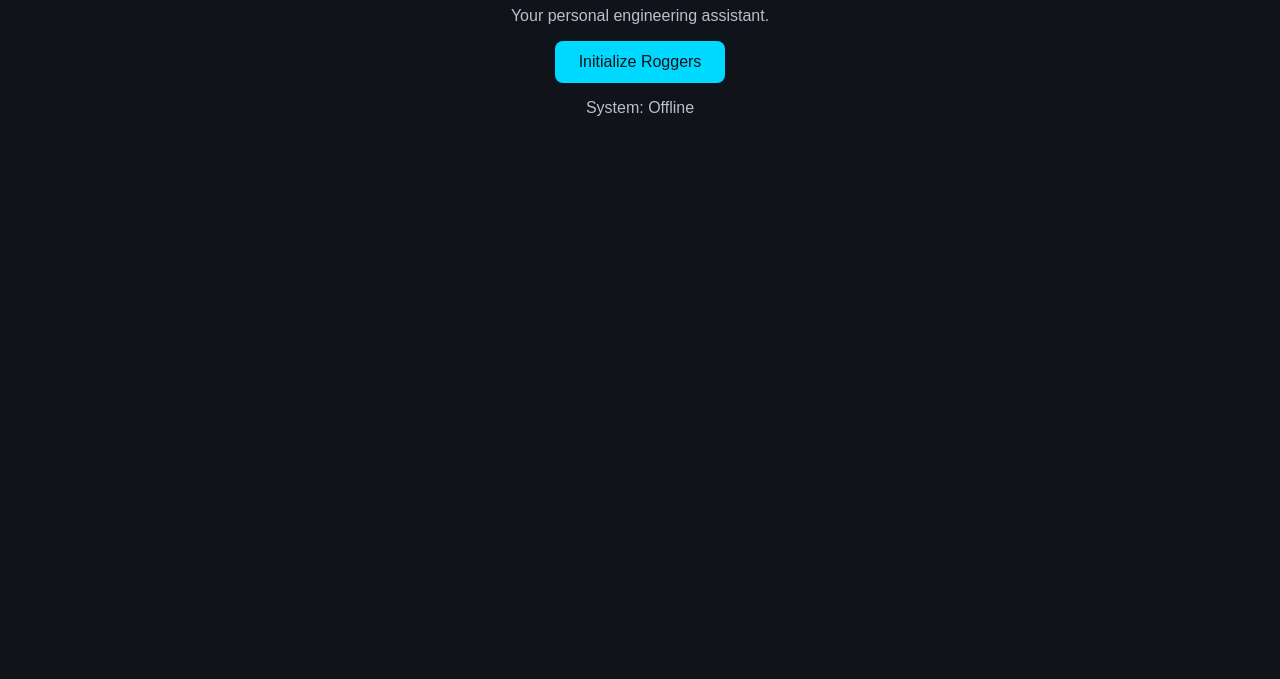
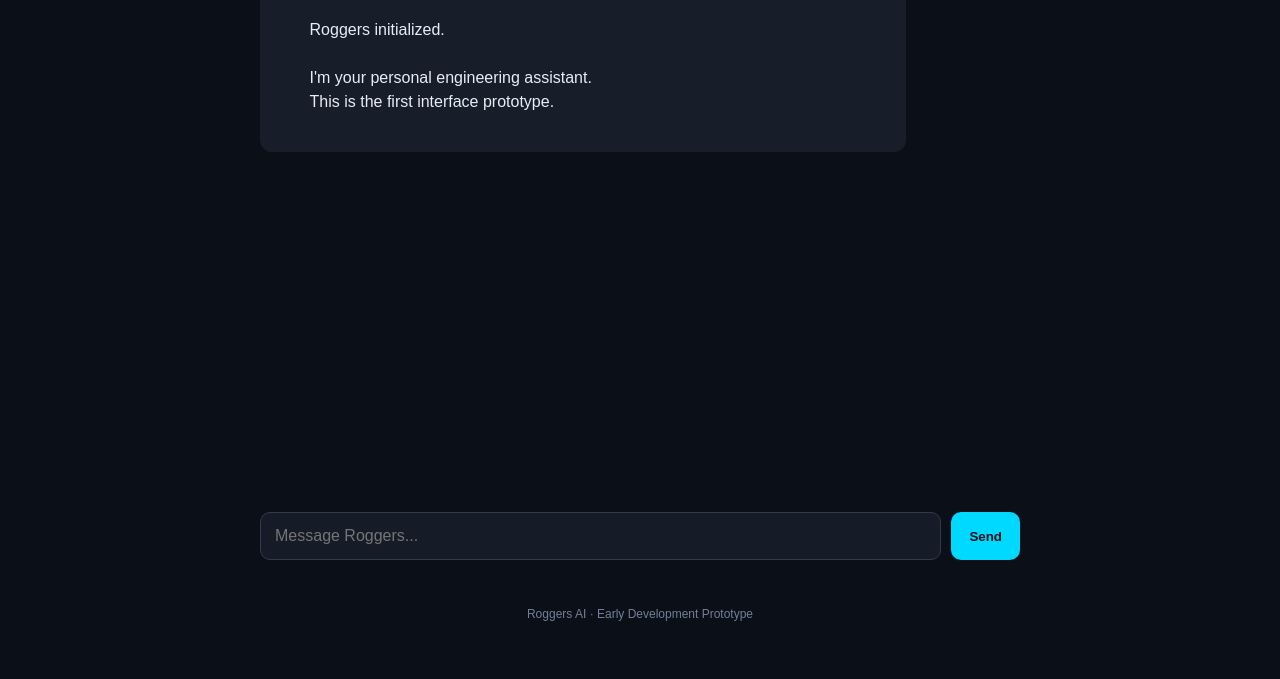
Before and after one commit to RajLabs01/Roggers-, a plain HTML site: page index.html in a window 1280 px wide. Shown: the part 121-800 px from the top of the page. Drawn offline with Linux system fonts and the light colour scheme.

Commit message:
Update index.html

```diff
--- a/index.html
+++ b/index.html
@@ -1,3 +1,4 @@
+
 <!DOCTYPE html>
 <html lang="en">
 <head>
@@ -6,49 +7,182 @@
   <title>Roggers AI</title>
 
   <style>
-    body {
-      background: #10131a;
-      color: white;
-      font-family: Arial, sans-serif;
-      text-align: center;
-      padding: 40px 20px;
+    * {
+      box-sizing: border-box;
     }
 
-    h1 {
-      color: #00d9ff;
+    body {
+      margin: 0;
+      background: #0b0f17;
+      color: #e8edf5;
+      font-family: Arial, sans-serif;
     }
 
-    p {
-      color: #b8c0cc;
+    header {
+      padding: 20px;
+      border-bottom: 1px solid #263040;
+      color: #00d9ff;
+      font-size: 22px;
+      font-weight: bold;
+    }
+
+    main {
+      max-width: 800px;
+      margin: auto;
+      padding: 20px;
+    }
+
+    #chat {
+      min-height: 65vh;
+      padding-bottom: 20px;
+    }
+
+    .message {
+      margin: 14px 0;
+      padding: 14px;
+      border-radius: 12px;
+      line-height: 1.5;
+      white-space: pre-wrap;
+    }
+
+    .user {
+      background: #173047;
+      margin-left: 15%;
+    }
+
+    .assistant {
+      background: #171e2a;
+      margin-right: 15%;
+    }
+
+    .input-area {
+      display: flex;
+      gap: 10px;
+      position: sticky;
+      bottom: 0;
+      background: #0b0f17;
+      padding: 12px 0;
+    }
+
+    input {
+      flex: 1;
+      min-width: 0;
+      padding: 14px;
+      border-radius: 10px;
+      border: 1px solid #303b4d;
+      background: #151c27;
+      color: white;
+      font-size: 16px;
     }
 
     button {
+      padding: 14px 18px;
+      border: none;
+      border-radius: 10px;
       background: #00d9ff;
-      color: #10131a;
-      border: none;
-      padding: 12px 24px;
-      border-radius: 8px;
-      font-size: 16px;
+      color: #071018;
+      font-weight: bold;
       cursor: pointer;
+    }
+
+    button:disabled {
+      opacity: 0.5;
+    }
+
+    footer {
+      color: #718096;
+      text-align: center;
+      font-size: 12px;
+      padding: 15px;
     }
   </style>
 </head>
 
 <body>
 
-  <h1>ROGGERS AI</h1>
+  <header>ROGGERS AI</header>
 
-  <p>Your personal engineering assistant.</p>
+  <main>
+    <div id="chat">
+      <div class="message assistant">
+        Roggers initialized.
 
-  <button onclick="showMessage()">Initialize Roggers</button>
+        I'm your personal engineering assistant.
+        This is the first interface prototype.
+      </div>
+    </div>
 
-  <p id="status">System: Offline</p>
+    <div class="input-area">
+      <input
+        id="messageInput"
+        type="text"
+        placeholder="Message Roggers..."
+        autocomplete="off"
+      >
+
+      <button id="sendButton">Send</button>
+    </div>
+  </main>
+
+  <footer>
+    Roggers AI · Early Development Prototype
+  </footer>
 
   <script>
-    function showMessage() {
-      document.getElementById("status").innerText =
-        "System: Initialized. Roggers is ready for development.";
+    const chat = document.getElementById("chat");
+    const input = document.getElementById("messageInput");
+    const sendButton = document.getElementById("sendButton");
+
+    function addMessage(text, role) {
+      const message = document.createElement("div");
+
+      message.className = "message " + role;
+      message.textContent = text;
+
+      chat.appendChild(message);
     }
+
+    function getResponse(text) {
+      const message = text.toLowerCase();
+
+      if (message.includes("hello") || message.includes("hi")) {
+        return "Hello, Raj. Roggers interface is operational.";
+      }
+
+      if (message.includes("robot")) {
+        return "Let's discuss your robotics project. What are we building?";
+      }
+
+      if (message.includes("who are you")) {
+        return "I'm Roggers, your personal engineering assistant prototype.";
+      }
+
+      return "Message received: " + text +
+        "\n\nThis is a demo response. Real AI integration is not connected yet.";
+    }
+
+    function sendMessage() {
+      const text = input.value.trim();
+
+      if (!text) return;
+
+      addMessage(text, "user");
+
+      const response = getResponse(text);
+
+      addMessage(response, "assistant");
+
+      input.value = "";
+      input.focus();
+    }
+
+    sendButton.addEventListener("click", sendMessage);
+
+    input.addEventListener("keydown", function(event) {
+      if (event.key === "Enter") {
+        sendMessage();
+      }
+    });
   </script>
 
 </body>
```
